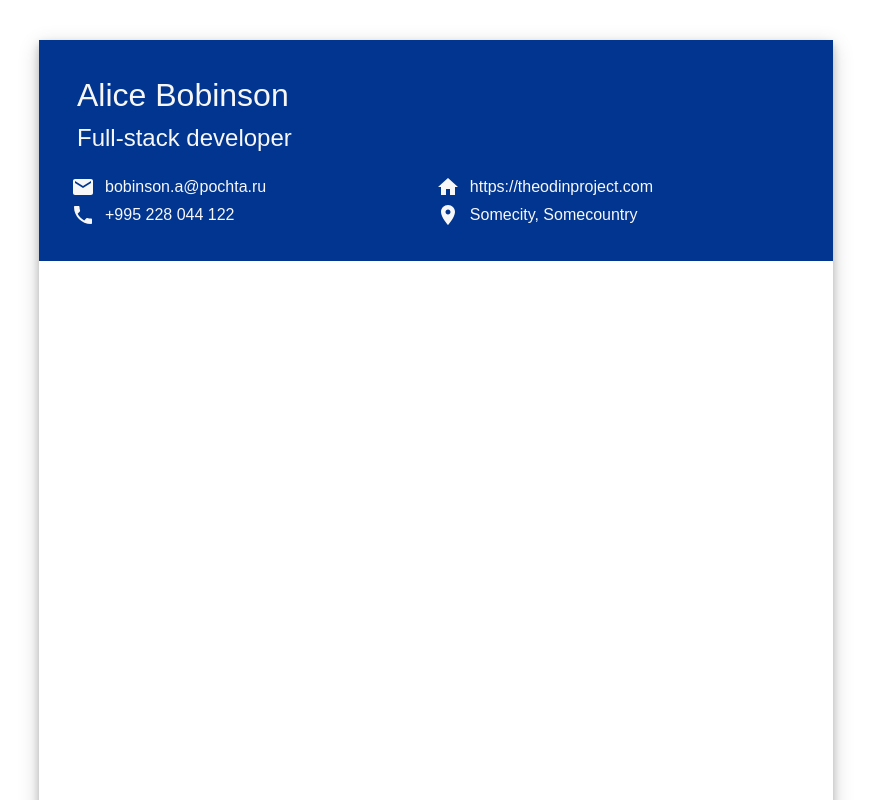
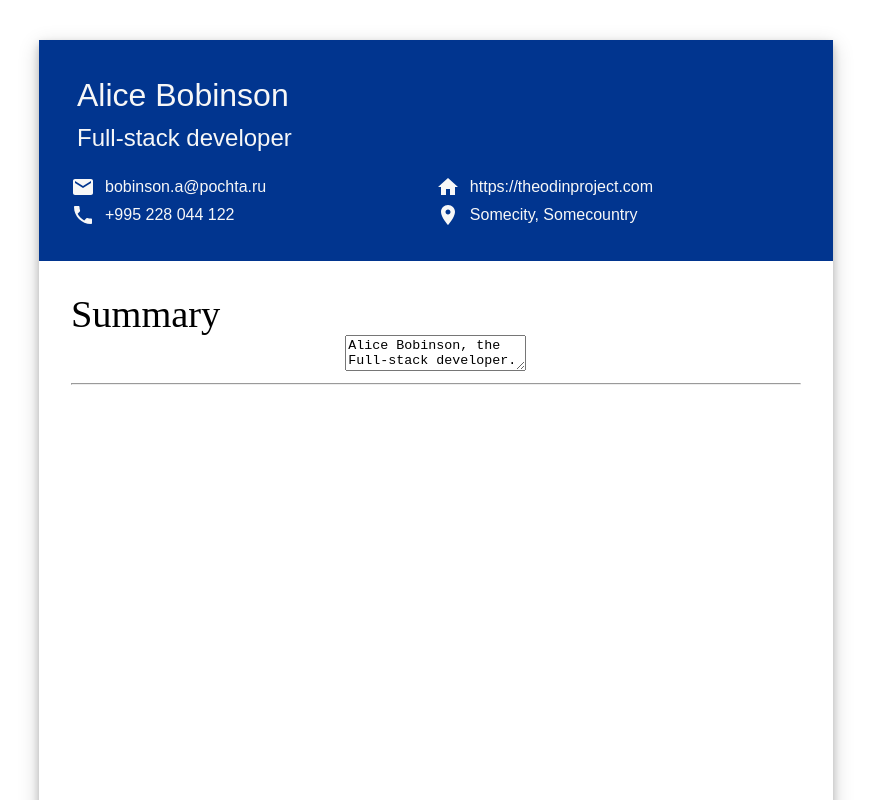
Before and after one commit to utkabulka/cv-application, a React (Vite) app: page / in a window 1280 px wide. Shown: the top 800 px of the page, without its empty margins (17-888 px from the left). Built offline with nearby package versions, Linux system fonts and the light colour scheme; the HTML template or start-up script is replaced by a standard one.

Commit message:
basic summary section

```diff
--- a/src/App.jsx
+++ b/src/App.jsx
@@ -4,6 +4,7 @@ import EmailIcon from '@mui/icons-material/Email'
 import HomeIcon from '@mui/icons-material/Home'
 import PhoneIcon from '@mui/icons-material/Phone'
 import RoomIcon from '@mui/icons-material/Room'
+import Header from './components/Header'
 import InputField from './components/InputField'
 import * as Colors from './constants/Colors'
 import DefaultData from './constants/DefaultData'
@@ -14,12 +15,17 @@ function App() {
   const [personalInformation, setPersonalInformation] = useState(
     DefaultData.personalInformation
   )
+  const [summary, setSummary] = useState(DefaultData.summary)
 
   function handlePersonalInformationChange(e) {
     setPersonalInformation({
       ...personalInformation,
       [e.target.name]: e.target.value,
     })
+  }
+
+  function handleSummaryChange(e) {
+    setSummary(e.target.value)
   }
 
   return (
@@ -84,7 +90,16 @@ function App() {
               </div>
             </div>
           </div>
-          <div className='section'></div>
+          <div className='section'>
+            <Header text='Summary' />
+            {/* TODO: bruh make a component or modify InputField for this use */}
+            <textarea
+              value={summary}
+              name={Keys.SUMMARY}
+              onChange={handleSummaryChange}
+            />
+            <hr />
+          </div>
         </div>
       </div>
     </>
--- /dev/null
+++ b/src/components/Header.jsx
@@ -0,0 +1,7 @@
+import '../styles/Header.css'
+
+function Header({ text = 'Header text' }) {
+  return <h1>{text}</h1>
+}
+
+export default Header
--- a/src/constants/DefaultData.js
+++ b/src/constants/DefaultData.js
@@ -9,6 +9,7 @@ const DefaultData = {
     [Keys.WEBSITE]: 'https://theodinproject.com',
     [Keys.LOCATION]: 'Somecity, Somecountry',
   },
+  summary: `Alice Bobinson, the Full-stack developer. This is a summary. I have no idea what to write in here. So I'll just write something.`,
 }
 
 export default DefaultData
--- a/src/constants/Keys.js
+++ b/src/constants/Keys.js
@@ -5,3 +5,5 @@ export const EMAIL = 'email'
 export const PHONE_NUMBER = 'phoneNumber'
 export const WEBSITE = 'website'
 export const LOCATION = 'location'
+
+export const SUMMARY = 'summary'
--- a/src/styles/App.css
+++ b/src/styles/App.css
@@ -17,9 +17,13 @@
   box-shadow: 0 4px 8px 0 rgba(0, 0, 0, 0.2), 0 6px 20px 0 rgba(0, 0, 0, 0.19);
 }
 
+.section,
+.personal {
+  padding: 32px;
+}
+
 .personal {
   background-color: #01358f;
-  padding: 32px;
 }
 
 .other-personal-info {
@@ -36,5 +40,6 @@
   flex: auto;
 }
 
-.section {
-}
+/* .section {
+
+} */
--- /dev/null
+++ b/src/styles/Header.css
@@ -0,0 +1,8 @@
+h1 {
+  text-align: left;
+  font-size: 2.4em;
+  font-weight: 500;
+  line-height: 1.1;
+  margin: 0;
+  padding: 0;
+}
--- a/src/styles/InputField.css
+++ b/src/styles/InputField.css
@@ -8,6 +8,10 @@ input {
   flex: 1;
 }
 
+input::placeholder {
+  color: #f7f7f7b0;
+}
+
 .input-field-wrapper {
   display: flex;
   flex-direction: row;
--- a/src/styles/index.css
+++ b/src/styles/index.css
@@ -31,11 +31,6 @@ body {
   min-height: 100vh;
 }
 
-h1 {
-  font-size: 3.2em;
-  line-height: 1.1;
-}
-
 button {
   border-radius: 8px;
   border: 1px solid transparent;
```
